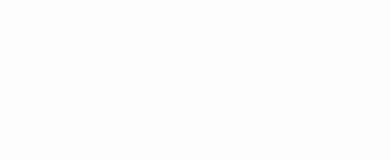
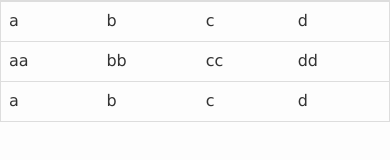
Before and after one commit to hongbojing/day41, a website: page builds/development/index.html in a window 390 px wide. Drawn offline with nearby package versions, Linux system fonts and the light colour scheme.

Commit message:
create a table to test the responsive feature

```diff
--- a/builds/development/index.html
+++ b/builds/development/index.html
@@ -2,6 +2,7 @@
 <html lang="en" ng-app="myApp">
 <head>
   <meta charset="UTF-8">
+  <meta name="viewport" content="width=device-width, initial-scale=1">
   <title>day #</title>
   <link rel="stylesheet" href="//cdn.bootcss.com/bootstrap/3.3.5/css/bootstrap.min.css">
   <link rel="stylesheet" href="//cdn.bootcss.com/bootstrap/3.3.5/css/bootstrap-theme.min.css">
@@ -9,7 +10,28 @@
   <link rel="stylesheet" href="css/anotherstyle.css">
 </head>
 <body ng-controller="CalendarController">
-
+  <div class="table-responsive">
+    <table class="table">
+      <tr>
+        <td>a</td>
+        <td>b</td>
+        <td>c</td>
+        <td>d</td>
+      </tr>
+      <tr>
+        <td>aa</td>
+        <td>bb</td>
+        <td>cc</td>
+        <td>dd</td>
+      </tr>
+      <tr>
+        <td>a</td>
+        <td>b</td>
+        <td>c</td>
+        <td>d</td>
+      </tr>
+    </table>
+  </div>
 
 
 
```
